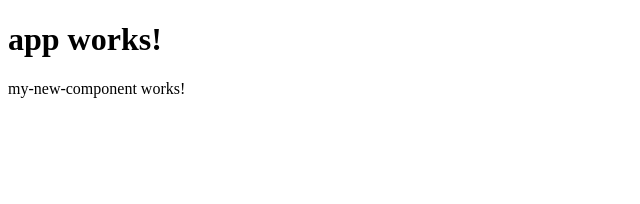
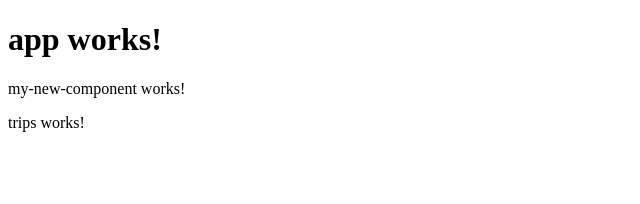
Before and after one commit to Bedo81/a2cli, an Angular app: page / in a window 1280 px wide. Shown: the top 204 px of the page, without its empty margins (0-640 px from the left). Built offline with nearby package versions, Linux system fonts and the light colour scheme.

Commit message:
added trips page

```diff
--- a/src/app/app.component.html
+++ b/src/app/app.component.html
@@ -6,3 +6,8 @@
 
   </app-my-new-component>
 </div>
+<div>
+  <app-trips>
+
+  </app-trips>
+</div>
--- a/src/app/app.module.ts
+++ b/src/app/app.module.ts
@@ -5,11 +5,13 @@ import { HttpModule } from '@angular/http';
 
 import { AppComponent } from './app.component';
 import { MyNewComponentComponent } from './my-new-component/my-new-component.component';
+import { TripsComponent } from './trips/trips.component';
 
 @NgModule({
   declarations: [
     AppComponent,
-    MyNewComponentComponent
+    MyNewComponentComponent,
+    TripsComponent
   ],
   imports: [
     BrowserModule,
--- /dev/null
+++ b/src/app/trips/trips.component.html
@@ -0,0 +1,3 @@
+<p>
+  trips works!
+</p>
--- /dev/null
+++ b/src/app/trips/trips.component.ts
@@ -0,0 +1,15 @@
+import { Component, OnInit } from '@angular/core';
+
+@Component({
+  selector: 'app-trips',
+  templateUrl: './trips.component.html',
+  styleUrls: ['./trips.component.css']
+})
+export class TripsComponent implements OnInit {
+
+  constructor() { }
+
+  ngOnInit() {
+  }
+
+}
```
Also changed, not shown: src/app/trips/trips.component.css (added), 2 other files (tests, documents, lock files or other folders).
